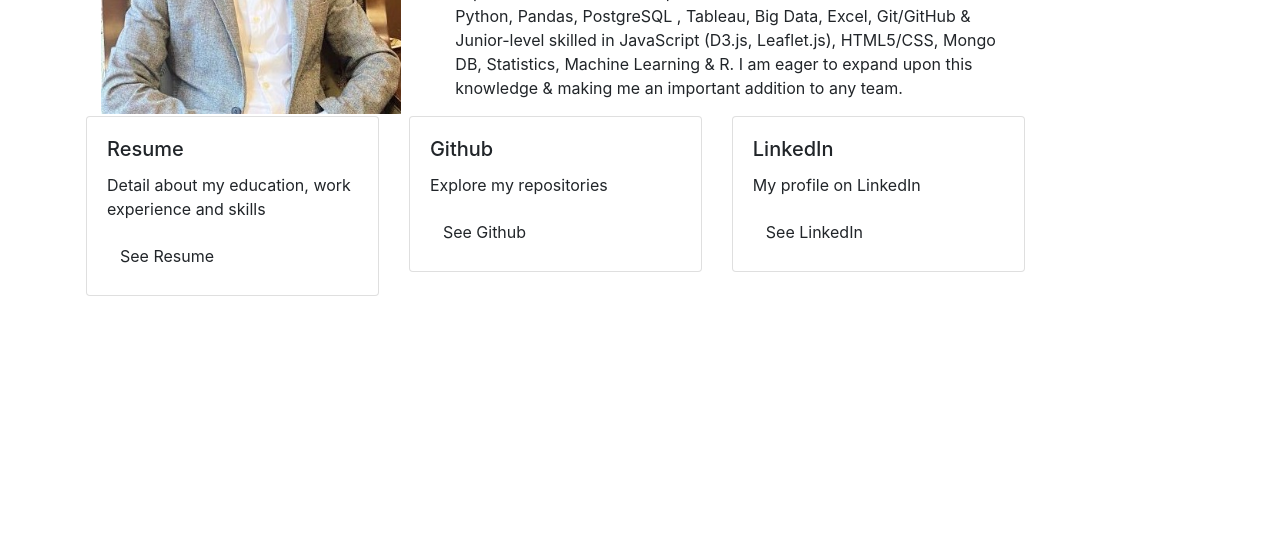
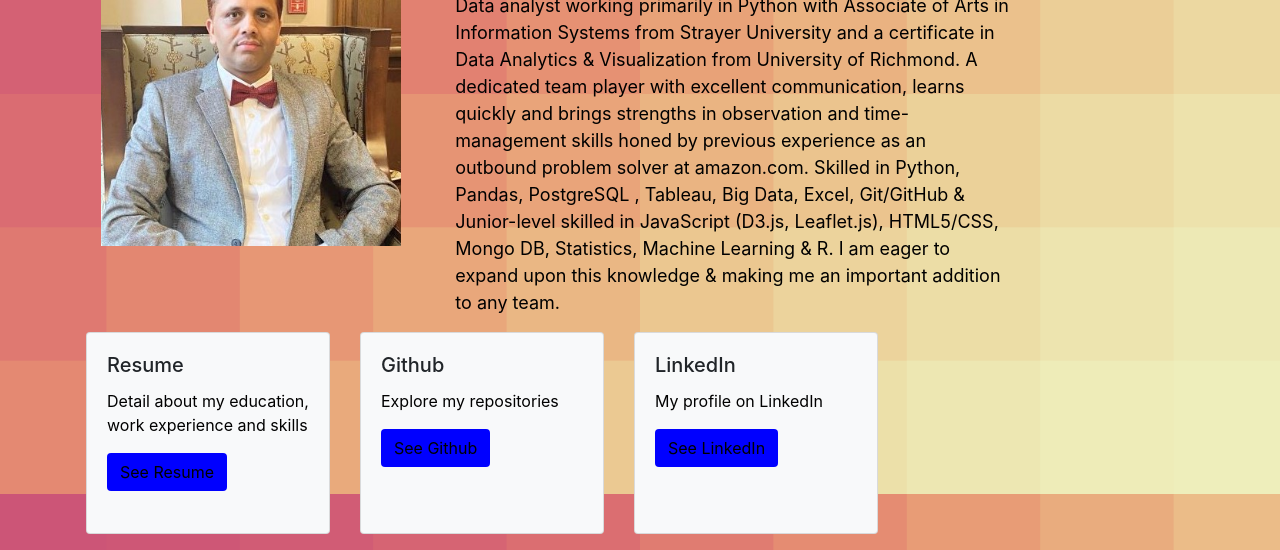
Before and after one commit to sigdelyr/sigdelyr.github.io, a plain HTML site: page bio.html in a window 1280 px wide. Shown: the part 306-856 px from the top of the page. Before the commit the page ends 800 px from the top, so only its background shows below. Drawn offline with nearby package versions, Linux system fonts and the light colour scheme.

Commit message:
modified file

```diff
--- a/index.html
+++ b/bio.html
@@ -7,7 +7,7 @@
 
     <!-- Bootstrap CSS -->
     <link rel="stylesheet" href="https://stackpath.bootstrapcdn.com/bootstrap/4.3.1/css/bootstrap.min.css" integrity="sha384-ggOyR0iXCbMQv3Xipma34MD+dH/1fQ784/j6cY/iJTQUOhcWr7x9JvoRxT2MZw1T" crossorigin="anonymous">
-    <!-- <link rel="stylesheet" href="static/css/style.css"> -->
+    <link rel="stylesheet" href="static/css/style.css">
     <title>Yuba Sigdel Portfolio</title>
 </head>
 
```
